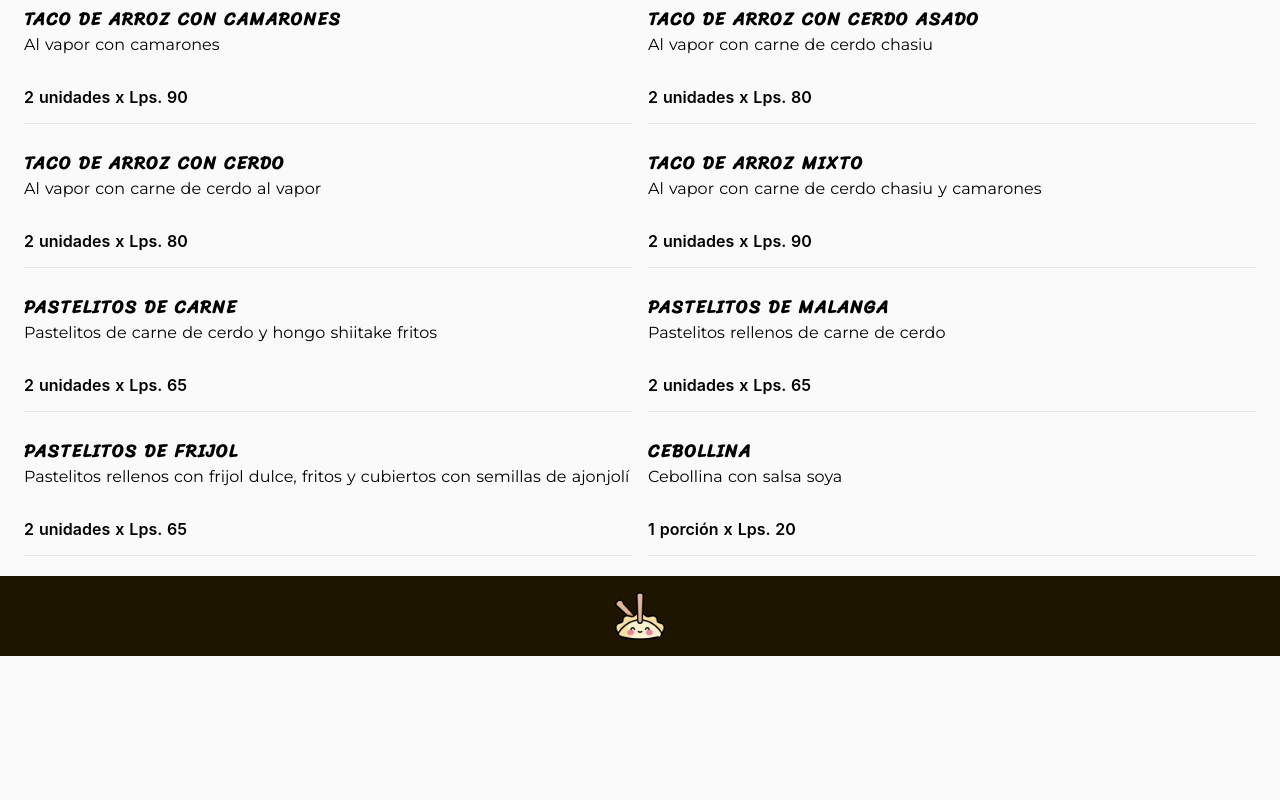
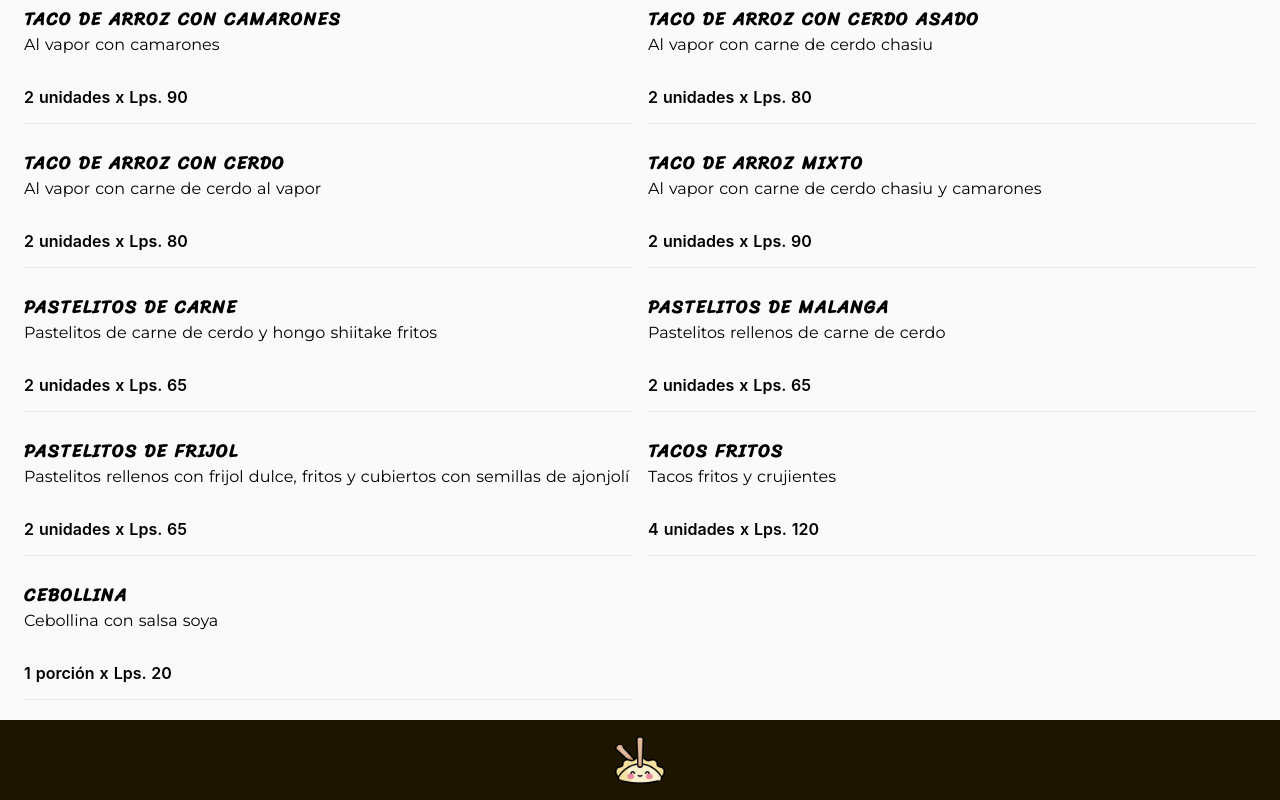
Before and after one commit to jocvegar/dim-sum-menu, a Nuxt app: page / in a window 1280 px wide. Shown: the part 1107-1907 px from the top of the page. Before the commit the page ends 1763 px from the top, so only its background shows below. Built offline with nearby package versions, Linux system fonts and the light colour scheme; what vue-collage-slideshow would draw is missing.

Commit message:
adds new menu item

```diff
--- a/components/Menu.vue
+++ b/components/Menu.vue
@@ -1,20 +1,29 @@
 <template>
   <div class="container mx-auto px-6">
     <div class="flex flex-col items-center">
-            <h1 v-if="$nuxt.$route.name != 'menu'" class="menu text-4xl font-bold underline my-4">
+      <h1
+        v-if="$nuxt.$route.name != 'menu'"
+        class="menu text-4xl font-bold underline my-4"
+      >
         MENU
       </h1>
       <p class="text-lg md:text-2xl font-semibold my-2">
         <!-- semana del {{ $moment(onlyFridays).format('LL') }} -->
       </p>
     </div>
-        <hr class="mt-1 mb-10">
-        <div  v-if="$nuxt.$route.name == 'menu'" class= "relative mx-auto w-full md:w-3/4 my-8 ">
+    <hr class="mt-1 mb-10" />
+    <div
+      v-if="$nuxt.$route.name == 'menu'"
+      class="relative mx-auto w-full md:w-3/4 my-8 "
+    >
       <i class="absolute fa fa-search text-gray-400" aria-hidden="true"></i>
       <input
         v-model="searchWord"
         v-on:change="search"
-                class="shadow appearance-none border rounded w-full py-2 px-3 text-gray-700 leading-tight focus:outline-none focus:shadow-outline" type="text" placeholder="busqueda...">
+        class="shadow appearance-none border rounded w-full py-2 px-3 text-gray-700 leading-tight focus:outline-none focus:shadow-outline"
+        type="text"
+        placeholder="busqueda..."
+      />
     </div>
 
     <div class="grid grid-cols-1 sm:grid-cols-2 gap-4">
@@ -56,31 +65,31 @@ export default {
         },
         {
           id: 3,
-          title: "taco de arroz con camarones",
-          description: "Al vapor con camarones",
-          units: "2 unidades",
-          price: "90"
+          title: 'taco de arroz con camarones',
+          description: 'Al vapor con camarones',
+          units: '2 unidades',
+          price: '90'
         },
         {
           id: 4,
-          title: "taco de arroz con cerdo asado",
-          description: "Al vapor con carne de cerdo chasiu",
-          units: "2 unidades",
-          price: "80"
+          title: 'taco de arroz con cerdo asado',
+          description: 'Al vapor con carne de cerdo chasiu',
+          units: '2 unidades',
+          price: '80'
         },
         {
           id: 5,
-          title: "taco de arroz con cerdo",
-          description: "Al vapor con carne de cerdo al vapor",
-          units: "2 unidades",
-          price: "80"
+          title: 'taco de arroz con cerdo',
+          description: 'Al vapor con carne de cerdo al vapor',
+          units: '2 unidades',
+          price: '80'
         },
         {
           id: 6,
-          title: "taco de arroz mixto",
-          description: "Al vapor con carne de cerdo chasiu y camarones",
-          units: "2 unidades",
-          price: "90"
+          title: 'taco de arroz mixto',
+          description: 'Al vapor con carne de cerdo chasiu y camarones',
+          units: '2 unidades',
+          price: '90'
         },
         {
           id: 7,
@@ -104,36 +113,43 @@ export default {
           units: '2 unidades',
           price: '65'
         },
+        {
+          id: 10,
+          title: 'Tacos Fritos',
+          description: 'Tacos fritos y crujientes',
+          units: '4 unidades',
+          price: '120'
+        },
         // {
-        //   id: 10,
+        //   id: 11,
         //   title: 'Pastelitos de Nabo',
         //   description: 'Pastelitos rellenos con carne de cerdo',
         //   units: '2 unidades',
         //   price: '65'
         // },
         // {
-        //   id: 11,
+        //   id: 12,
         //   title: 'Tai Pao (Steamed pork buns)',
         //   description: 'Panecillos al vapor con carne de cerdo',
         //   units: '2 unidades',
         //   price: '65'
         // },
         // {
-        //   id: 12,
+        //   id: 13,
         //   title: 'Tai Pao Al Horno(Sticky pork buns)',
         //   description: 'Panecillos glaceados al horno con carne de cerdo',
         //   units: '2 unidades',
         //   price: '65'
         // },
         // {
-        //   id: 13,
+        //   id: 14,
         //   title: 'sopa de wonton',
         //   description: 'Sopa de wonton de cerdo y camarones',
         //   units: '1 porción',
         //   price: '180'
         // },
         {
-          id: 14,
+          id: 15,
           title: 'cebollina',
           description: 'Cebollina con salsa soya',
           units: '1 porción',
@@ -163,11 +179,11 @@ export default {
       })
     },
     onlyFridays() {
-      let d = new Date();
-      d.setDate(d.getDate() + (5 + 7 - d.getDay()) % 7);
+      let d = new Date()
+      d.setDate(d.getDate() + ((5 + 7 - d.getDay()) % 7))
 
       if (d.getDay() == 5 && d.getHours() > 20) {
-        d.setDate(d.getDate() + (5 + 7 - d.getDay()));
+        d.setDate(d.getDate() + (5 + 7 - d.getDay()))
       }
       return d
     }
```
Lines whose indentation alone changed are shown as unchanged.
